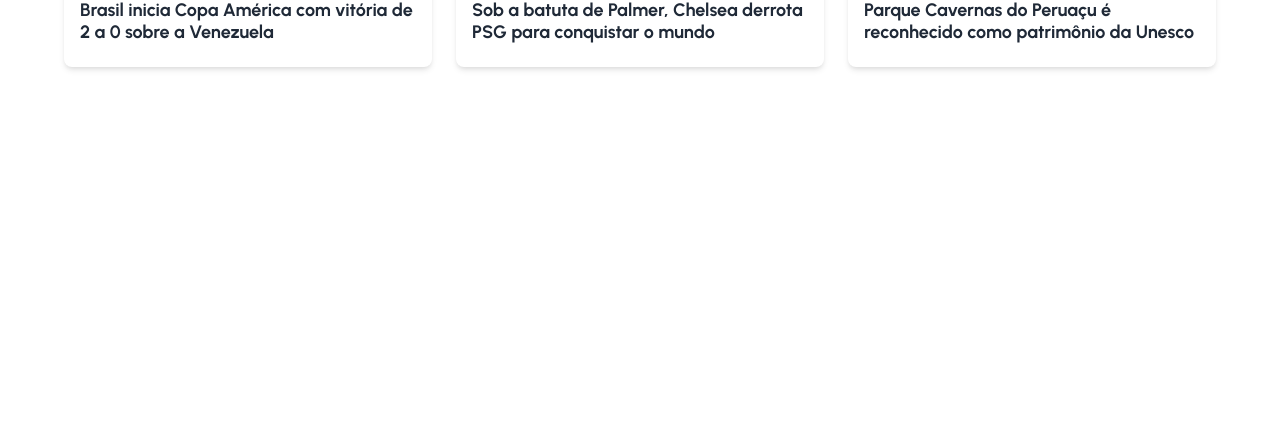
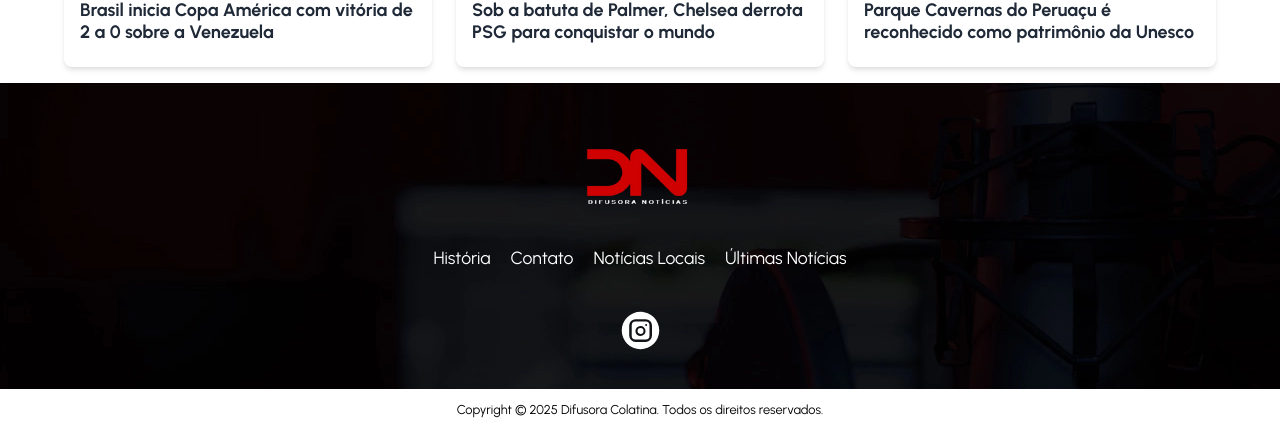
Before and after one commit to ynfleozin/site-difusora-frontend, an Angular app: page / in a window 1280 px wide. Shown: the part 2483-2910 px from the top of the page. Before the commit the page ends 2566 px from the top, so only its background shows below. Built offline with nearby package versions, Linux system fonts and the light colour scheme.

Commit message:
add footer

```diff
--- a/src/app/app.component.html
+++ b/src/app/app.component.html
@@ -1,2 +1,3 @@
 <app-header />
 <router-outlet />
+<app-footer />
--- a/src/app/app.component.ts
+++ b/src/app/app.component.ts
@@ -1,11 +1,12 @@
 import { Component } from '@angular/core';
 import { RouterOutlet } from '@angular/router';
 import { HeaderComponent } from './components/header/header.component';
+import { FooterComponent } from "./components/footer/footer.component";
 
 @Component({
   selector: 'app-root',
   standalone: true,
-  imports: [RouterOutlet, HeaderComponent],
+  imports: [RouterOutlet, HeaderComponent, FooterComponent],
   templateUrl: './app.component.html',
   styleUrl: './app.component.scss'
 })
--- /dev/null
+++ b/src/app/components/footer/footer.component.html
@@ -0,0 +1,40 @@
+<footer class="app-footer">
+  <img ngSrc="assets/imgs/logo-white.png" alt="Logo" width="130" height="60" />
+
+  <div class="f-nav">
+    <ul class="nav-list">
+      <li class="nav-link">História</li>
+      <li class="nav-link">Contato</li>
+      <li class="nav-link">Notícias Locais</li>
+      <li class="nav-link">Últimas Notícias</li>
+    </ul>
+  </div>
+
+  <div class="f-social">
+    <a href="https://www.instagram.com/difusoracolatinafm/">
+      <svg
+        class="social-icon"
+        xmlns="http://www.w3.org/2000/svg"
+        width="24"
+        height="24"
+        viewBox="0 0 24 24"
+      >
+        <path
+          fill="currentColor"
+          d="M13.61 12.243a1.6 1.6 0 1 1-1.56-1.63a1.62 1.62 0 0 1 1.56 1.63"
+        />
+        <path
+          fill="currentColor"
+          d="M14.763 7.233H9.338a2.024 2.024 0 0 0-2.024 2.024v5.547a2.024 2.024 0 0 0 2.024 2.024h5.425a2.024 2.024 0 0 0 2.024-2.024V9.267a2.026 2.026 0 0 0-2.024-2.034m-2.713 7.723a2.703 2.703 0 1 1 2.642-2.703a2.67 2.67 0 0 1-2.642 2.703m2.936-5.405a.496.496 0 0 1-.496-.506a.506.506 0 1 1 1.012 0a.496.496 0 0 1-.557.506z"
+        />
+        <path
+          fill="currentColor"
+          d="M12.05 2a10 10 0 1 0-.1 20a10 10 0 0 0 .1-20m6.073 12.702a3.39 3.39 0 0 1-3.41 3.411H9.389a3.39 3.39 0 0 1-3.411-3.41V9.378a3.39 3.39 0 0 1 3.41-3.411h5.325a3.39 3.39 0 0 1 3.41 3.41z"
+        />
+      </svg>
+    </a>
+  </div>
+</footer>
+<div class="copyright">
+  <p>Copyright © 2025 Difusora Colatina. Todos os direitos reservados.</p>
+</div>
--- /dev/null
+++ b/src/app/components/footer/footer.component.scss
@@ -0,0 +1,72 @@
+@import "../../../color-variables.scss";
+
+.app-footer {
+  background-image: url('../../../../public/assets/imgs/footerBackground.webp');
+  display: flex;
+  flex-direction: column;
+  justify-content: center;
+  gap: 2.5rem;
+  align-items: center;
+  padding: 2rem;
+
+  @media(max-width: 768px){
+    padding: 1rem;
+  }
+
+  img {
+    margin-top: 2rem;
+  }
+
+  .f-nav {
+    display: flex;
+    text-align: center;
+
+    .nav-list {
+      list-style: none;
+      display: flex;
+      flex-direction: row;
+
+      @media(max-width: 768px){
+        flex-direction: column;
+        gap: 0.8rem;
+      }
+
+      .nav-link {
+        cursor: pointer;
+        margin: 0 10px;
+        color: #ffff;
+        font-size: 1.1rem;
+        font-weight: 400;
+      }
+
+      .nav-link:hover {
+        color: $primary-color;
+        transition: all 0.3s ease-in-out;
+      }
+    }
+  }
+
+  .f-social {
+    .social-icon {
+      color: white;
+      width: 45px;
+      height: auto;
+      margin: 0 10px;
+    }
+
+    .social-icon:hover {
+      color: $primary-color;
+      transition: all 0.3s ease-in-out;
+      transform: scale(1.1);
+    }
+  }
+}
+
+.copyright {
+  padding: 0.8rem;
+  width: 100%;
+  text-align: center;
+  font-size: 0.8rem;
+  color: black;
+  background-color: #ffff;
+}
--- a/src/color-variables.scss
+++ b/src/color-variables.scss
@@ -1,5 +1,5 @@
-$primary-text: #FC561B;
+$primary-text: #CF0101;
 $secondary-text: #000000;
 
-$primary-color: #FC561B;
+$primary-color: #CF0101;
 $secondary-color: #000000;
```
Also changed, not shown: src/app/components/footer/footer.component.ts (added, +13 -0 lines), public/assets/imgs/footerBackground.webp (added), 1 other file (tests, documents, lock files or other folders).
